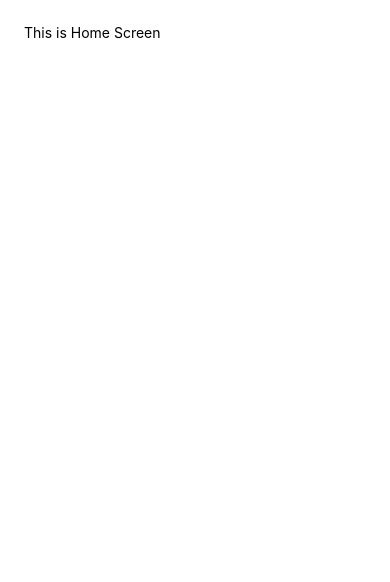
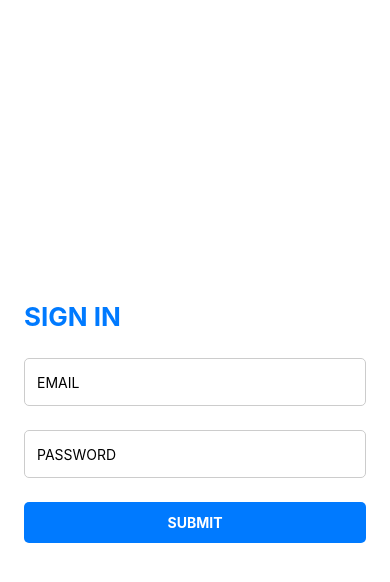
Before and after one commit to rifkan-py/react-native-firease, a React Native app: screen / in a window 390 px wide. Shown: the top 582 px of the page. Built offline with nearby package versions, Linux system fonts and the light colour scheme.

Commit message:
designed login UI

```diff
--- a/App.js
+++ b/App.js
@@ -4,5 +4,5 @@ import Login from "./screens/Login";
 import Register from "./screens/Register";
 
 export default function App() {
-  return <Home />;
+  return <Login />;
 }
--- a/screens/Login.jsx
+++ b/screens/Login.jsx
@@ -1,16 +1,69 @@
-import { StyleSheet, Text, View } from "react-native";
+import {
+  Alert,
+  StyleSheet,
+  Text,
+  TextInput,
+  TouchableOpacity,
+  View,
+} from "react-native";
 
 const Login = () => {
+  const handlePress = () => {
+    Alert.alert("Invalid Credential", "Please enter correct email or password");
+  };
+
   return (
     <View style={styles.container}>
-      <Text>Login Screen</Text>
+      <Text style={styles.title}>Sign in</Text>
+      <TextInput placeholder="EMAIL" style={styles.input} />
+      <TextInput
+        placeholder="PASSWORD"
+        secureTextEntry={true}
+        style={styles.input}
+      />
+      <TouchableOpacity style={styles.button} onPress={handlePress}>
+        <Text style={styles.buttonText}>Submit</Text>
+      </TouchableOpacity>
     </View>
   );
 };
 
 const styles = StyleSheet.create({
   container: {
+    flex: 1,
+    alignItems: "center",
+    justifyContent: "center",
     padding: 24,
+  },
+  title: {
+    fontSize: 26,
+    fontWeight: "bold",
+    marginBottom: 26,
+    alignSelf: "baseline",
+    textTransform: "uppercase",
+    color: "#007AFF",
+  },
+  input: {
+    width: "100%",
+    height: 48,
+    borderWidth: 1,
+    borderColor: "#ccc",
+    borderRadius: 5,
+    padding: 12,
+    marginBottom: 24,
+  },
+  button: {
+    backgroundColor: "#007AFF",
+    padding: 12,
+    borderRadius: 5,
+    alignSelf: "stretch",
+  },
+  buttonText: {
+    color: "#fff",
+    textAlign: "center",
+    fontSize: 14,
+    fontWeight: "bold",
+    textTransform: "uppercase",
   },
 });
 
```
